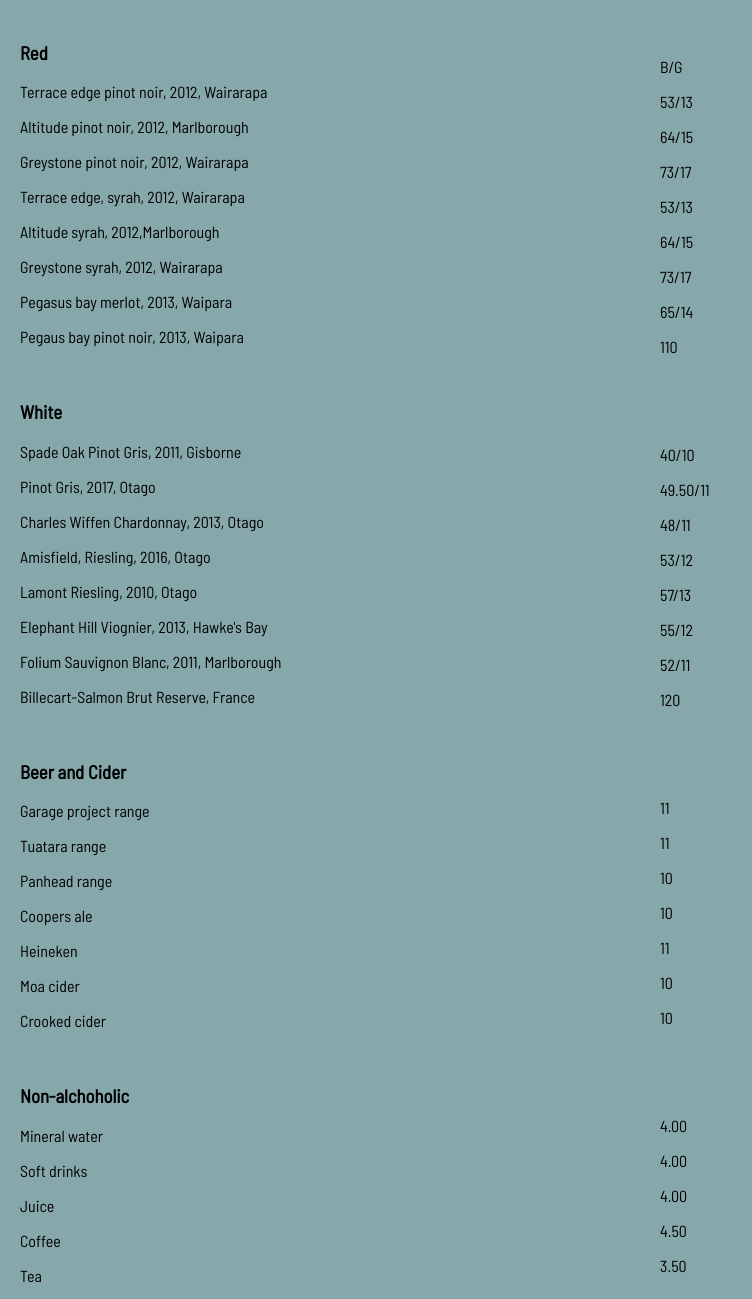
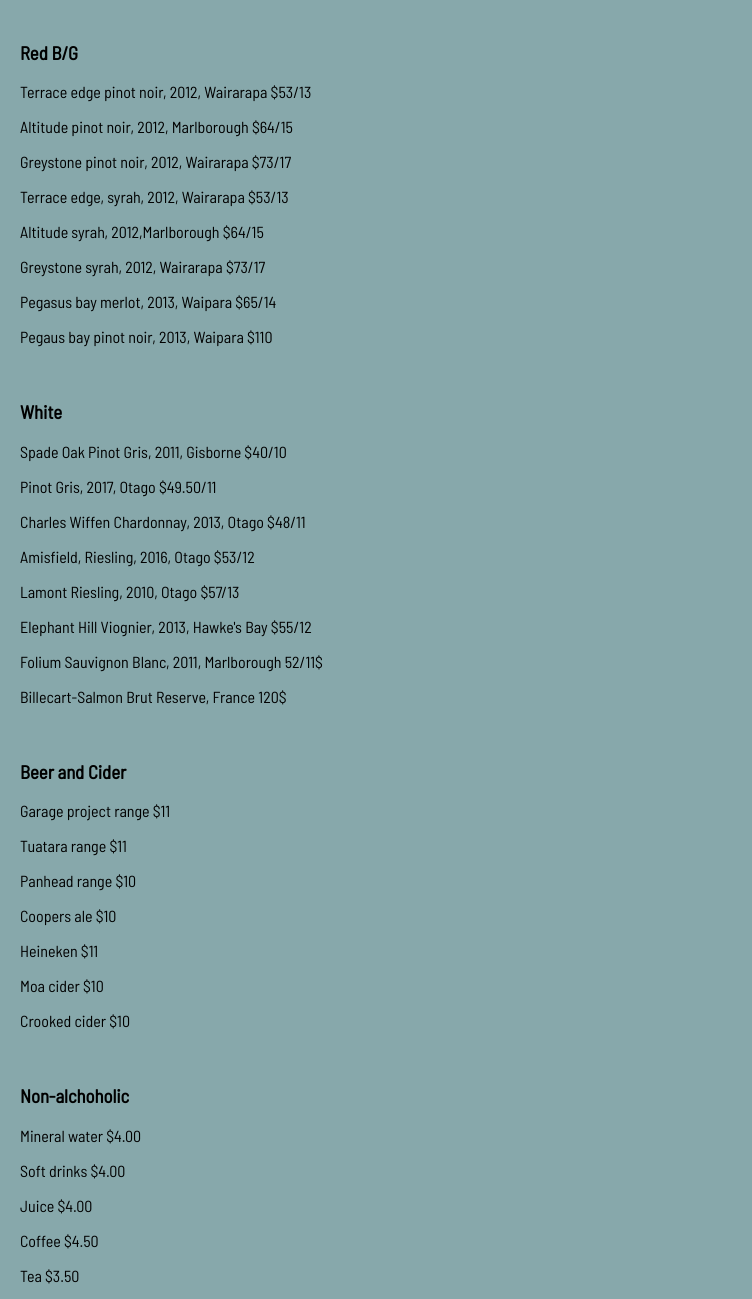
Before and after one commit to Tempteknz/The-Haukai, a plain HTML site: page Menu.html in a window 1280 px wide. Shown: the part 1840-3139 px from the top of the page, without its empty margins (0-752 px from the left). Drawn offline with Linux system fonts and the light colour scheme.

Commit message:
Update Menu.html

```diff
--- a/Menu.html
+++ b/Menu.html
@@ -91,86 +91,45 @@
 <div class="dinnerhead"><h1><u>Beverages</u></h1></div>
 
 <div class="drinks">
-<h3>Red</h3>
-<p>Terrace edge pinot noir, 2012, Wairarapa</p>
-<p>Altitude pinot noir, 2012, Marlborough</p>
-<p>Greystone pinot noir, 2012, Wairarapa</p>
-<p>Terrace edge, syrah, 2012, Wairarapa</p>
-<p>Altitude syrah, 2012,Marlborough</p>
-<p>Greystone syrah, 2012, Wairarapa</p>
-<p>Pegasus bay merlot, 2013, Waipara</p>
-<p>Pegaus bay pinot noir, 2013, Waipara</p>
+<h3>Red                           B/G</h3>
+<p>Terrace edge pinot noir, 2012, Wairarapa $53/13</p>
+<p>Altitude pinot noir, 2012, Marlborough $64/15</p>
+<p>Greystone pinot noir, 2012, Wairarapa $73/17</p>
+<p>Terrace edge, syrah, 2012, Wairarapa $53/13</p>
+<p>Altitude syrah, 2012,Marlborough $64/15</p>
+<p>Greystone syrah, 2012, Wairarapa $73/17</p>
+<p>Pegasus bay merlot, 2013, Waipara $65/14</p>
+<p>Pegaus bay pinot noir, 2013, Waipara $110</p>
 <br>
 <h3>White</h3>
-<p>Spade Oak Pinot Gris, 2011, Gisborne</p>
-<p>Pinot Gris, 2017, Otago</p>
-<p>Charles Wiffen Chardonnay, 2013, Otago</p>
-<p>Amisfield, Riesling, 2016, Otago</p>
-<p>Lamont Riesling, 2010, Otago</p>
-<p>Elephant Hill Viognier, 2013, Hawke's Bay</p>
-<p>Folium Sauvignon Blanc, 2011, Marlborough </p>
-<p>Billecart-Salmon Brut Reserve, France</p>
+<p>Spade Oak Pinot Gris, 2011, Gisborne $40/10</p>
+<p>Pinot Gris, 2017, Otago $49.50/11</p>
+<p>Charles Wiffen Chardonnay, 2013, Otago $48/11</p>
+<p>Amisfield, Riesling, 2016, Otago $53/12</p>
+<p>Lamont Riesling, 2010, Otago $57/13</p>
+<p>Elephant Hill Viognier, 2013, Hawke's Bay $55/12</p>
+<p>Folium Sauvignon Blanc, 2011, Marlborough 52/11$</p>
+<p>Billecart-Salmon Brut Reserve, France 120$</p>
 <br>
-<h3>Beer and Cider</h3>
-<p>Garage project range</p>
-<p>Tuatara range</p>
-<p>Panhead range</p>
-<p>Coopers ale</p>
-<p>Heineken</p>
-<p>Moa cider</p>
-<p>Crooked cider</p>
+<h3>Beer and Cider </h3>
+<p>Garage project range $11</p>
+<p>Tuatara range $11</p>
+<p>Panhead range $10</p>
+<p>Coopers ale $10</p>
+<p>Heineken $11</p>
+<p>Moa cider $10</p>
+<p>Crooked cider $10</p>
 <br>
-<h3>Non-alchoholic</h3>
-<p>Mineral water</p>
-<p>Soft drinks</p>
-<p>Juice</p>
-<p>Coffee</p>
-<p>Tea</p>
+<h3>Non-alchoholic </h3>
+<p>Mineral water $4.00</p>
+<p>Soft drinks $4.00</p>
+<p>Juice $4.00</p>
+<p>Coffee $4.50</p>
+<p>Tea $3.50</p>
 </div>
 
-<div class="drinkprice">
-  <br>
-<p>B/G</p>
-<p>53/13</p>
-<p>64/15</p>
-<p>73/17</p>
-<p>53/13</p>
-<p>64/15</p>
-<p>73/17</p>
-<p>65/14</p>
-<p>110</p>
-<br>
-<br>
-<br>
-<p>40/10</p>
-<p>49.50/11</p>
-<p>48/11</p>
-<p>53/12</p>
-<p>57/13</p>
-<p>55/12</p>
-<p>52/11</p>
-<p>120</p>
-<br>
-<br>
-<br>
-<p>11</p>
-<p>11</p>
-<p>10</p>
-<p>10</p>
-<p>11</p>
-<p>10</p>
-<p>10</p>
-<br>
-<br>
-<br>
 
-<p>4.00</p>
-<p>4.00</p>
-<p>4.00</p>
-<p>4.50</p>
-<p>3.50</p>
 
-</div>
 
 <img src="images/chicken.jpg" alt="Salad" style="width:100%;">
 
@@ -182,11 +141,11 @@
   </div>
 
   <div class="column">
-    <img src="images/Meat.jpg" alt="Meat" style="width:100%;">
+    <img src="images/lamb-meal.jpg" alt="Meat" style="width:100%;">
   </div>
 
   <div class="column">
-    <img src="images/meat2.jpg" alt="meat2" style="width:100%;">
+    <img src="images/Meat-meal.jpg" alt="meat2" style="width:100%;">
   </div>
 
 
```
